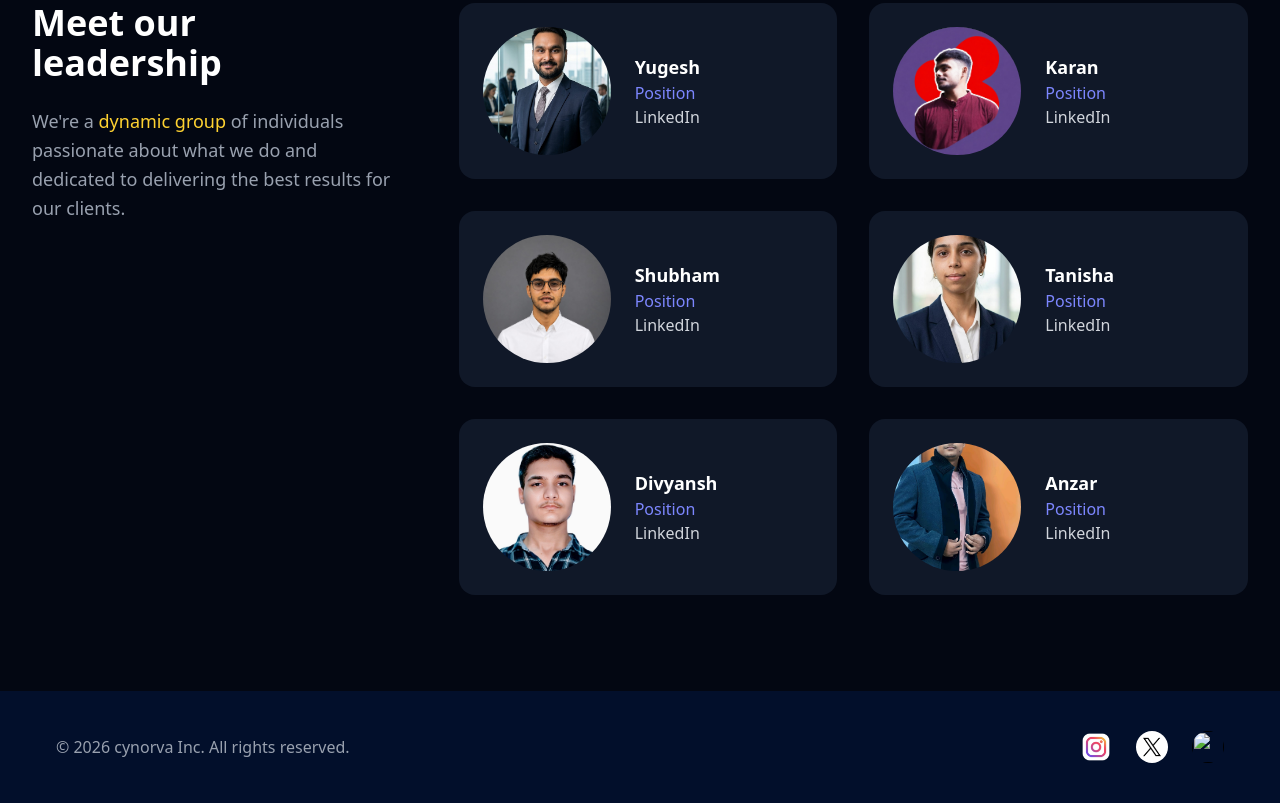
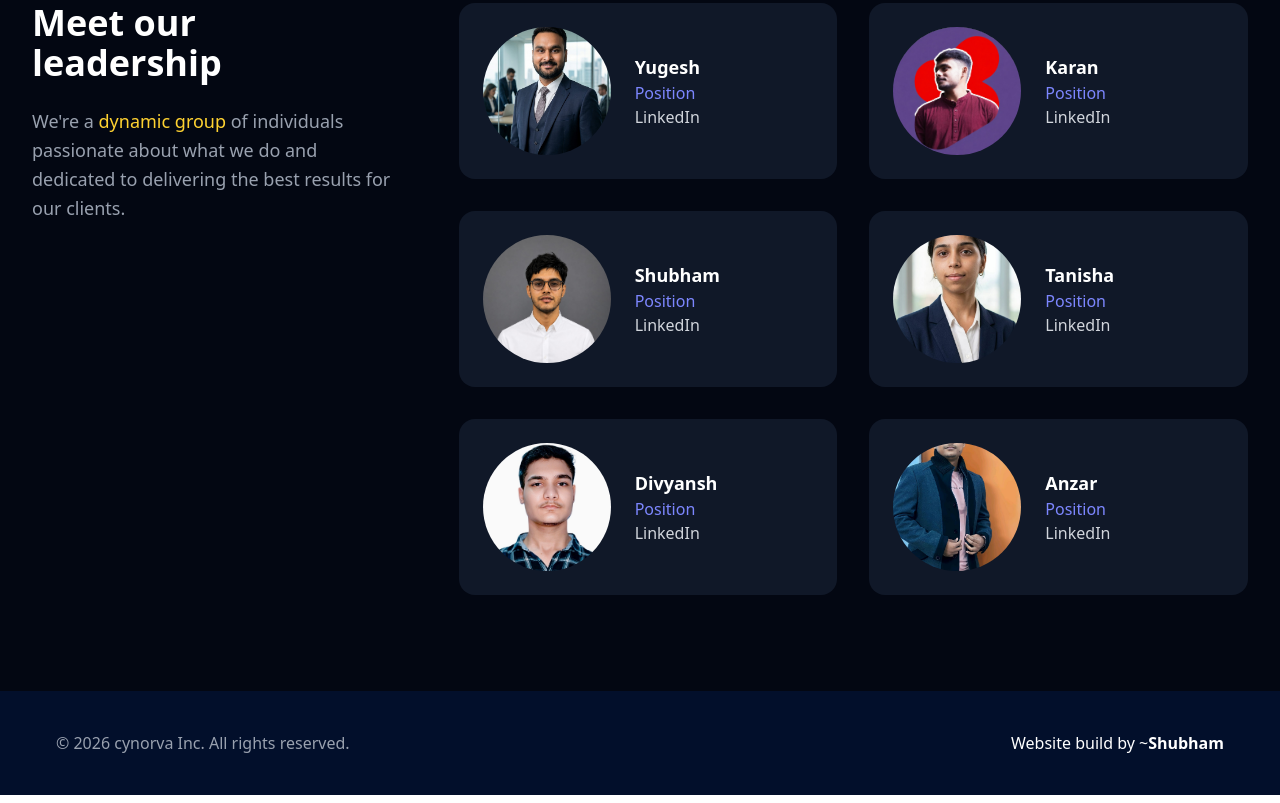
Before and after one commit to shubh-q10/VESOURA, a website: page index.html in a window 1280 px wide. Shown: the part 1642-2445 px from the top of the page. Drawn offline with Linux system fonts and the light colour scheme.

Commit message:
website builder section

```diff
--- a/index.html
+++ b/index.html
@@ -575,30 +575,12 @@
           © 2026 cynorva Inc. All rights reserved.
         </div>
 
+
         <div class="flex gap-6">
-          <a href="">
-            <img
-              src="../images/instalogo.png"
-              class="w-8 h-8 hover:scale-110 transition"
-              alt=""
-            />
-          </a>
+          <div class="text-white  font-extralight">
+          Website build by ~<a aria-placeholder="Shubh" href="https://github.com/shubh-q10"><span class="text-white font-semibold" >Shubham</span></a>
+        </div>
 
-          <a href="">
-            <img
-              src="../images/x logo.jpg"
-              class="w-8 h-8 rounded-full hover:scale-110 transition"
-              alt=""
-            />
-          </a>
-
-          <a href="">
-            <img
-              src="../images/3f0318f5-939f-404a-ae40-1260485bfff6.jpg"
-              class="w-8 h-8 rounded-full hover:scale-110 transition"
-              alt=""
-            />
-          </a>
         </div>
       </div>
     </footer>
```
